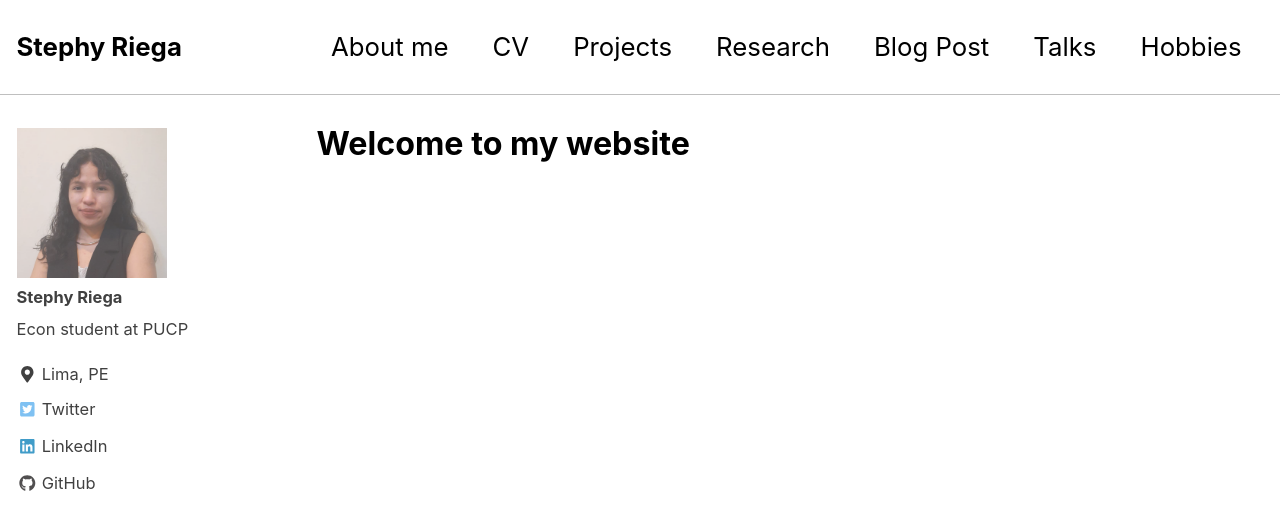
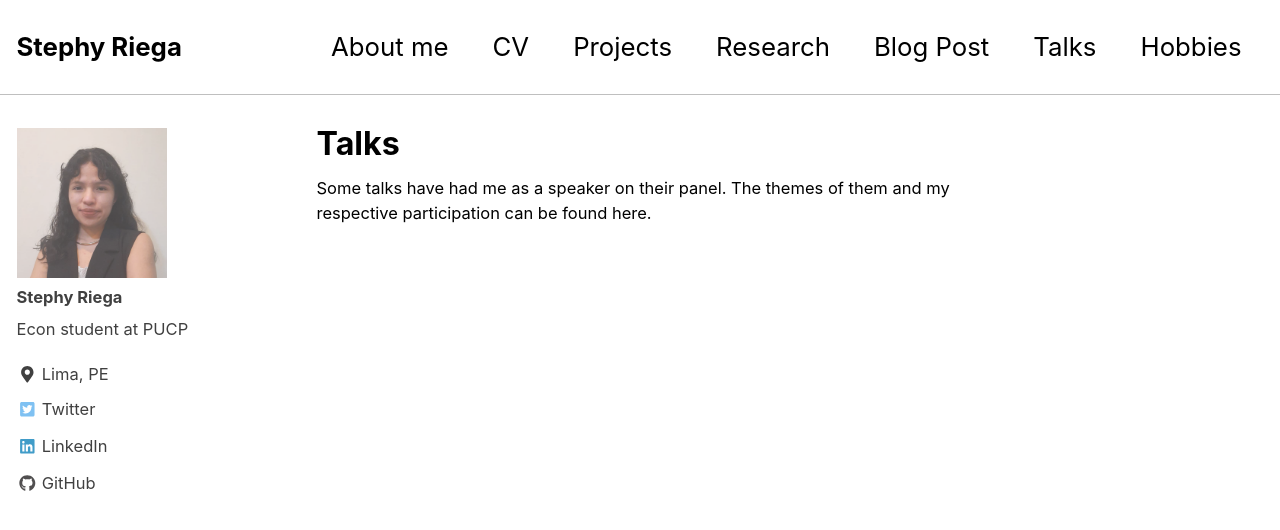
Before and after one commit to stephyriega/stephyriega.github.io, a Jekyll site: the page built from _pages/talks.md, in a window 1280 px wide and 900 px high. Shown: the top 530 px of the window. Built offline with Jekyll 4.4.1, drawn with Linux system fonts in a browser that asks for light colours; nearby versions of some CDN libraries.

Commit message:
Update talks.md

```diff
--- a/_pages/talks.md
+++ b/_pages/talks.md
@@ -1,9 +1,7 @@
 ---
-permalink: /about/
-title: "Welcome to my website"
-excerpt: "About me"
+permalink: /talks/
+title: "Talks"
 author_profile: true
-redirect_from:
-  - /about/
-  - /about.html
 ---
+
+Some talks have had me as a speaker on their panel. The themes of them and my respective participation can be found here.
```
